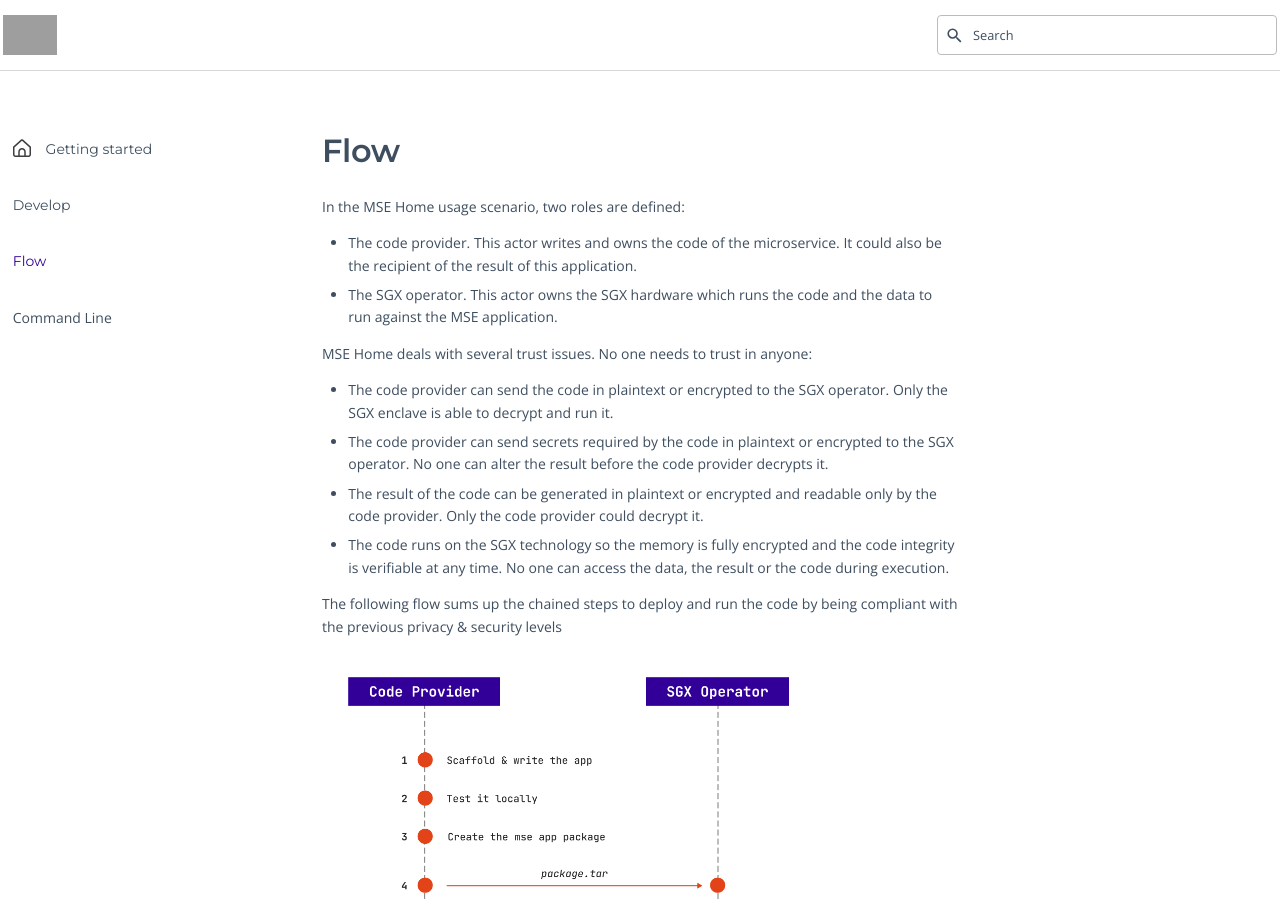
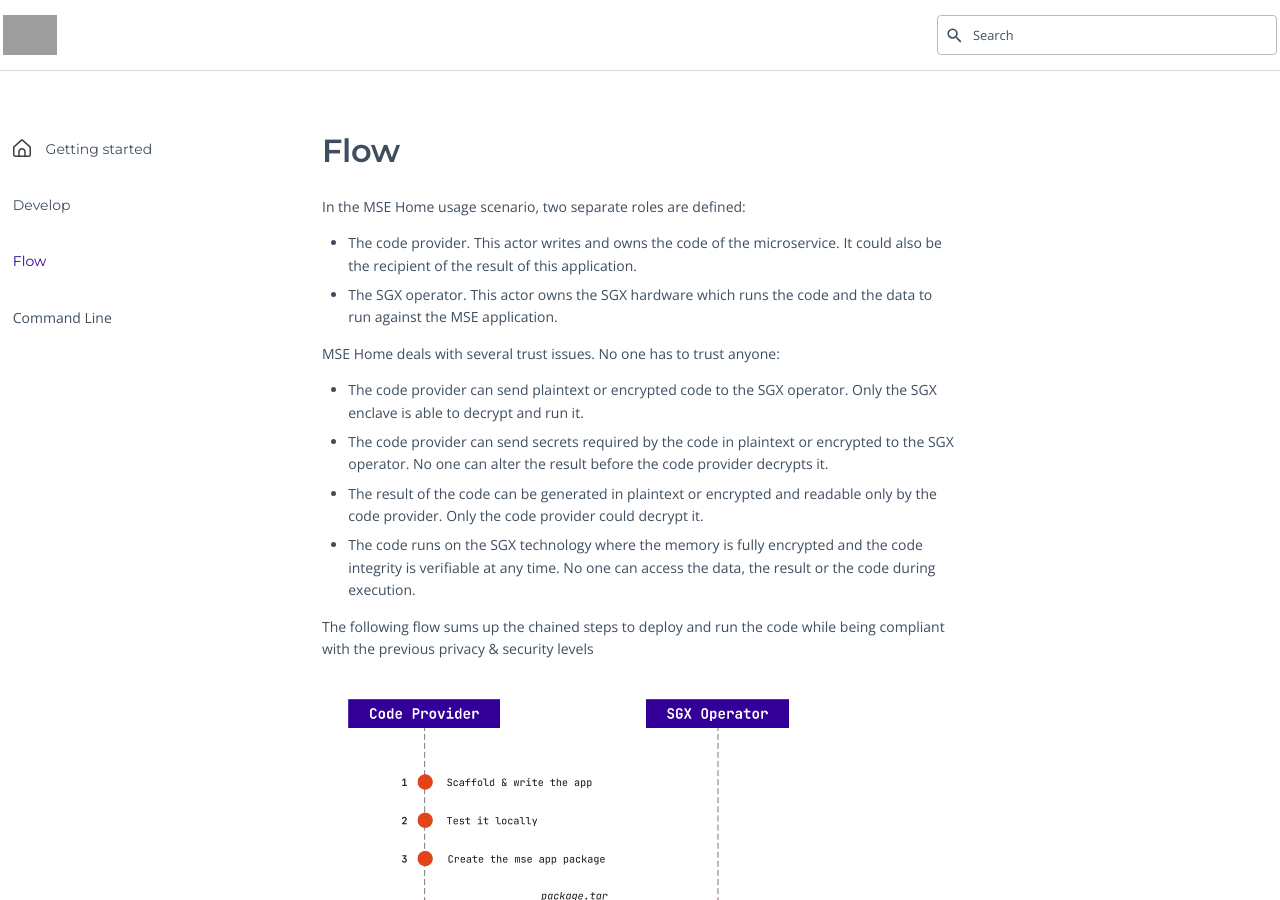
Before and after one commit to Cosmian/mse-home-cli, an MkDocs documentation site: the page built from documentation/docs/flow.md, in a window 1280 px wide and 900 px high. Built offline with MkDocs 1.6.1 and Material for MkDocs 9.7.7, drawn with Linux system fonts in a browser that asks for light colours; grey boxes are pictures that could not be loaded.

Commit message:
Apply suggestions from code review

```diff
--- a/documentation/docs/flow.md
+++ b/documentation/docs/flow.md
@@ -1,15 +1,15 @@
-In the MSE Home usage scenario, two roles are defined:
+In the MSE Home usage scenario, two separate roles are defined:
 
 - The code provider. This actor writes and owns the code of the microservice. It could also be the recipient of the result of this application.
 - The SGX operator. This actor owns the SGX hardware which runs the code and the data to run against the MSE application.
 
-MSE Home deals with several trust issues. No one needs to trust in anyone:
+MSE Home deals with several trust issues. No one has to trust anyone:
 
-- The code provider can send the code in plaintext or encrypted to the SGX operator. Only the SGX enclave is able to decrypt and run it.
+- The code provider can send plaintext or encrypted code to the SGX operator. Only the SGX enclave is able to decrypt and run it.
 - The code provider can send secrets required by the code in plaintext or encrypted to the SGX operator. No one can alter the result before the code provider decrypts it.
 - The result of the code can be generated in plaintext or encrypted and readable only by the code provider. Only the code provider could decrypt it.
-- The code runs on the SGX technology so the memory is fully encrypted and the code integrity is verifiable at any time. No one can access the data, the result or the code during execution.
+- The code runs on the SGX technology where the memory is fully encrypted and the code integrity is verifiable at any time. No one can access the data, the result or the code during execution.
 
-The following flow sums up the chained steps to deploy and run the code by being compliant with the previous privacy & security levels
+The following flow sums up the chained steps to deploy and run the code while being compliant with the previous privacy & security levels
 
 ![](./images/deploy.png)
```
Also changed, not shown: documentation/docs/develop.md (+4 -3 lines), documentation/docs/getting_started.md (+1 -1 lines).
